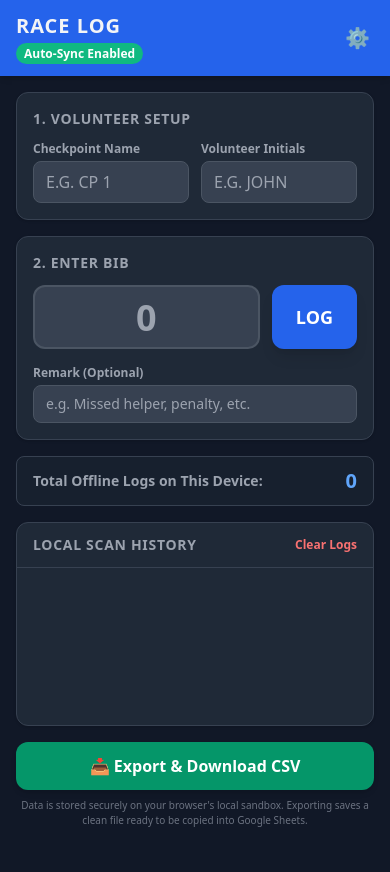
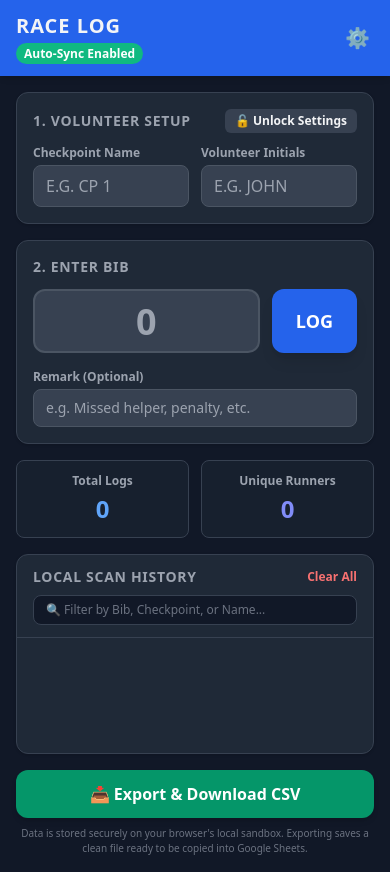
Before and after one commit to Miner169/Racelogger, a plain HTML site: page index.html in a window 390 px wide. Before the commit the page ends 844 px from the top, so only its background shows below. Drawn offline with nearby package versions, Linux system fonts and the light colour scheme.

Commit message:
index.html

```diff
--- a/index.html
+++ b/index.html
@@ -42,9 +42,14 @@
 
     <main class="flex-grow p-4 max-w-md mx-auto w-full flex flex-col gap-4">
 
-        <!-- Checkpoint Setup Panel -->
+        <!-- Checkpoint Setup Panel (With Lock Feature) -->
         <section class="bg-gray-800 p-4 rounded-xl border border-gray-700 shadow">
-            <h2 class="text-sm font-bold text-gray-400 uppercase tracking-wider mb-3">1. Volunteer Setup</h2>
+            <div class="flex justify-between items-center mb-3">
+                <h2 class="text-sm font-bold text-gray-400 uppercase tracking-wider">1. Volunteer Setup</h2>
+                <button onclick="toggleLock()" id="lockBtn" class="text-xs bg-gray-700 hover:bg-gray-600 px-2.5 py-1 rounded-md font-bold transition flex items-center gap-1">
+                    🔓 Unlock Settings
+                </button>
+            </div>
             <div class="grid grid-cols-2 gap-3">
                 <div>
                     <label class="block text-xs text-gray-400 mb-1 font-semibold">Checkpoint Name</label>
@@ -62,7 +67,6 @@
             <h2 class="text-sm font-bold text-gray-400 uppercase tracking-wider">2. Enter Bib</h2>
 
             <div class="flex gap-3 items-stretch">
-                <!-- Mobile strict numbers-only entry pattern -->
                 <div class="flex-grow">
                     <input type="tel" id="bibInput" inputmode="numeric" pattern="[0-9]*" placeholder="0" class="w-full h-16 bg-gray-700 text-center text-4xl font-black text-white border-2 border-gray-600 rounded-xl px-2 focus:outline-none focus:border-blue-500 transition">
                 </div>
@@ -71,24 +75,35 @@
                 </button>
             </div>
 
-            <!-- Optional Remark Section -->
             <div class="mt-1">
                 <label class="block text-xs text-gray-400 mb-1 font-semibold">Remark (Optional)</label>
                 <input type="text" id="remarkInput" placeholder="e.g. Missed helper, penalty, etc." class="w-full bg-gray-700 border border-gray-600 rounded-lg px-3 py-2 text-sm text-white focus:outline-none focus:ring-2 focus:ring-blue-500">
             </div>
         </section>
 
-        <!-- Dynamic Live Counter -->
-        <div class="flex justify-between items-center bg-gray-800/50 px-4 py-2.5 rounded-lg border border-gray-700">
-            <span class="text-sm text-gray-400 font-semibold">Total Offline Logs on This Device:</span>
-            <span id="totalCount" class="text-xl font-black text-blue-400">0</span>
+        <!-- Advanced Counter Statistics Panel -->
+        <div class="grid grid-cols-2 gap-3">
+            <div class="bg-gray-800/50 p-3 rounded-lg border border-gray-700 text-center">
+                <div class="text-xs text-gray-400 font-semibold mb-1">Total Logs</div>
+                <div id="totalCount" class="text-2xl font-black text-blue-400">0</div>
+            </div>
+            <div class="bg-gray-800/50 p-3 rounded-lg border border-gray-700 text-center">
+                <div class="text-xs text-gray-400 font-semibold mb-1">Unique Runners</div>
+                <div id="uniqueCount" class="text-2xl font-black text-indigo-400">0</div>
+            </div>
         </div>
 
-        <!-- Scrollable Scan History -->
+        <!-- Scrollable Scan History with Local Filter Search -->
         <section class="flex-grow bg-gray-800 rounded-xl border border-gray-700 shadow flex flex-col overflow-hidden min-h-[200px]">
-            <div class="px-4 py-3 border-b border-gray-700 flex justify-between items-center">
-                <h3 class="text-sm font-bold text-gray-400 uppercase tracking-wider">Local Scan History</h3>
-                <button onclick="clearDatabase()" class="text-xs text-red-400 hover:text-red-300 font-bold">Clear Logs</button>
+            <div class="px-4 py-3 border-b border-gray-700 flex flex-col gap-2">
+                <div class="flex justify-between items-center">
+                    <h3 class="text-sm font-bold text-gray-400 uppercase tracking-wider">Local Scan History</h3>
+                    <button onclick="clearDatabase()" class="text-xs text-red-400 hover:text-red-300 font-bold">Clear All</button>
+                </div>
+                <!-- Local Search Bar -->
+                <div class="relative">
+                    <input type="text" id="searchBar" oninput="loadHistory()" placeholder="🔍 Filter by Bib, Checkpoint, or Name..." class="w-full bg-gray-900 border border-gray-700 rounded-lg px-3 py-1.5 text-xs text-gray-200 placeholder-gray-500 focus:outline-none focus:ring-1 focus:ring-blue-500">
+                </div>
             </div>
             <div id="logList" class="overflow-y-auto flex-grow divide-y divide-gray-700 max-h-[300px]">
                 <!-- Dynamic Logs go here -->
@@ -108,6 +123,7 @@
     <script>
         let db;
         let deferredPrompt;
+        let isSetupLocked = false;
 
         // --- HARDCODED GOOGLE SCRIPT URL ---
         const DEFAULT_SYNC_URL = "https://script.google.com/macros/s/AKfycbweiZ7rijKmR-D-gwG9SMDTj_ehesBP_85hqAWipzVpGjFMk4d2MTZh2FUQZfpMqy7Kiw/exec";
@@ -116,9 +132,7 @@
         // --- 1. DEVICE DETECTOR ---
         function getDeviceType() {
             const ua = navigator.userAgent;
-            if (/tablet|ipad|playbook|silk/i.test(ua)) {
-                return "Tablet";
-            }
+            if (/tablet|ipad|playbook|silk/i.test(ua)) return "Tablet";
             if (/Mobile|Android|iP(hone|od)|IEMobile|BlackBerry|Kindle|Opera Mini/i.test(ua)) {
                 return /iPhone|iPod/i.test(ua) ? "iPhone" : "Android Mobile";
             }
@@ -141,6 +155,7 @@
         dbRequest.onsuccess = function(e) {
             db = e.target.result;
             updateSyncStatusLabel();
+            loadSettingsState();
             loadHistory();
             attemptSync();
         };
@@ -149,7 +164,7 @@
             alert("Database failed to load.");
         };
 
-        // --- 3. SETTINGS PANEL LOGIC ---
+        // --- 3. SETTINGS & LOCK PANEL LOGIC ---
         function toggleSettings() {
             const modal = document.getElementById("settingsModal");
             document.getElementById("syncUrlInput").value = syncUrl;
@@ -177,6 +192,38 @@
             }
         }
 
+        function toggleLock() {
+            isSetupLocked = !isSetupLocked;
+            localStorage.setItem("settingsLocked", isSetupLocked);
+            applyLockState();
+        }
+
+        function applyLockState() {
+            const cpInput = document.getElementById("checkpoint");
+            const volInput = document.getElementById("volunteer");
+            const lockBtn = document.getElementById("lockBtn");
+
+            cpInput.disabled = isSetupLocked;
+            volInput.disabled = isSetupLocked;
+
+            if (isSetupLocked) {
+                lockBtn.textContent = "🔒 Settings Locked";
+                lockBtn.className = "text-xs bg-emerald-600 hover:bg-emerald-500 px-2.5 py-1 rounded-md font-bold transition flex items-center gap-1";
+                localStorage.setItem("checkpointVal", cpInput.value.toUpperCase());
+                localStorage.setItem("volunteerVal", volInput.value.toUpperCase());
+            } else {
+                lockBtn.textContent = "🔓 Unlock Settings";
+                lockBtn.className = "text-xs bg-gray-700 hover:bg-gray-600 px-2.5 py-1 rounded-md font-bold transition flex items-center gap-1";
+            }
+        }
+
+        function loadSettingsState() {
+            isSetupLocked = localStorage.getItem("settingsLocked") === "true";
+            document.getElementById("checkpoint").value = localStorage.getItem("checkpointVal") || "";
+            document.getElementById("volunteer").value = localStorage.getItem("volunteerVal") || "";
+            applyLockState();
+        }
+
         // --- 4. DUPLICATE CHECK & LOG ENTRY HANDLING ---
         function checkDuplicateAndLog() {
             const bibInput = document.getElementById('bibInput');
@@ -187,7 +234,6 @@
                 return;
             }
 
-            // Read database to check for matching bibs within last 10 minutes (600,000 ms)
             const transaction = db.transaction(["logs"], "readonly");
             const store = transaction.objectStore("logs");
             const request = store.getAll();
@@ -328,31 +374,56 @@
 
         window.addEventListener('online', attemptSync);
 
-        // --- 6. DISPLAY HISTORIC DATA & INDIVIDUAL DELETE ---
+        // --- 6. DISPLAY HISTORIC DATA, DELETE HANDLER, & SEARCH ---
         function loadHistory() {
             const transaction = db.transaction(["logs"], "readonly");
             const store = transaction.objectStore("logs");
             const request = store.getAll();
 
             request.onsuccess = function() {
-                const logs = request.result.reverse();
+                const logs = request.result;
+                const searchQuery = document.getElementById('searchBar').value.toLowerCase().trim();
+
+                // --- METRIC CALCULATIONS ---
+                const totalCountVal = logs.length;
+                const uniqueBibs = new Set(logs.map(log => log.bib));
+
+                // Calculate entry frequencies across all stored entries
+                const frequencies = {};
+                logs.forEach(log => {
+                    frequencies[log.bib] = (frequencies[log.bib] || 0) + 1;
+                });
+
+                document.getElementById('totalCount').textContent = totalCountVal;
+                document.getElementById('uniqueCount').textContent = uniqueBibs.size;
+
+                // Create a reversed list for display
+                const reversedLogs = [...logs].reverse();
+                const filteredLogs = reversedLogs.filter(log => {
+                    return log.bib.toLowerCase().includes(searchQuery) ||
+                           log.checkpoint.toLowerCase().includes(searchQuery) ||
+                           log.volunteer.toLowerCase().includes(searchQuery);
+                });
+
                 const logList = document.getElementById('logList');
-                const totalCount = document.getElementById('totalCount');
-
-                totalCount.textContent = logs.length;
                 logList.innerHTML = '';
 
-                logs.forEach(log => {
+                filteredLogs.forEach(log => {
                     const row = document.createElement('div');
                     row.className = 'px-4 py-3 flex justify-between items-center hover:bg-gray-700/30';
 
                     const remarkHTML = log.remark ? `<div class="text-[11px] text-yellow-300 italic mt-0.5">💬 ${log.remark}</div>` : '';
                     const deviceHTML = `<span class="text-[9px] bg-gray-800 text-gray-400 px-1 py-0.2 rounded font-mono">${log.device || 'PC'}</span>`;
 
+                    // Display frequency multiplier badge if bib was recorded multiple times
+                    const freqCount = frequencies[log.bib] || 1;
+                    const freqBadge = freqCount > 1 ? `<span class="text-[10px] bg-indigo-600/60 text-indigo-200 px-1.5 py-0.5 rounded font-bold">${freqCount}x</span>` : '';
+
                     row.innerHTML = `
                         <div class="flex-grow">
                             <div class="flex items-center gap-2">
                                 <span class="text-xl font-black text-yellow-400">${log.bib}</span>
+                                ${freqBadge}
                                 <span class="text-[10px] bg-gray-700 px-1.5 py-0.5 rounded text-gray-300 font-bold tracking-wide">${log.checkpoint}</span>
                                 ${deviceHTML}
                             </div>
@@ -367,7 +438,7 @@
                                 <span class="text-[9px] text-gray-500 block">${log.latitude ? '📍 GPS Saved' : '⚠️ No GPS'}</span>
                             </div>
                             <!-- Delete Button -->
-                            <button onclick="deleteRow(${log.id})" class="text-red-500 hover:text-red-400 p-1 text-base transition" title="Delete entry">
+                            <button onclick="deleteRow(${log.id}, '${log.bib}', '${log.time}')" class="text-red-500 hover:text-red-400 p-1 text-base transition" title="Delete entry">
                                 🗑️
                             </button>
                         </div>
@@ -377,9 +448,28 @@
             };
         }
 
-        // Delete an individual log entry
-        function deleteRow(id) {
-            if (confirm("Are you sure you want to delete this specific log entry?")) {
+        // Delete row locally & execute remote delete on Google Sheets
+        function deleteRow(id, bib, time) {
+            if (confirm(`Are you sure you want to delete this specific log entry (Bib: ${bib})? This action will sync to your remote spreadsheet.`)) {
+
+                // 1. Send the delete request to Google Sheets
+                if (syncUrl) {
+                    fetch(syncUrl, {
+                        method: "POST",
+                        mode: "cors",
+                        headers: {
+                            "Content-Type": "text/plain"
+                        },
+                        body: JSON.stringify({ action: "delete", bib: bib, time: time })
+                    })
+                    .then(res => res.json())
+                    .then(data => {
+                        console.log("Remote delete sync outcome: ", data.message);
+                    })
+                    .catch(err => console.log("Could not sync delete to server. Please delete manually from Google Sheets.", err));
+                }
+
+                // 2. Perform deletion from the local database sandbox
                 const transaction = db.transaction(["logs"], "readwrite");
                 const store = transaction.objectStore("logs");
                 const request = store.delete(id);
@@ -471,7 +561,7 @@
     <script>
         if ('serviceWorker' in navigator) {
             const swCode = `
-                const CACHE_NAME = 'race-logger-v6';
+                const CACHE_NAME = 'race-logger-v7';
                 const ASSETS = [
                     '/',
                     '/index.html',
```
